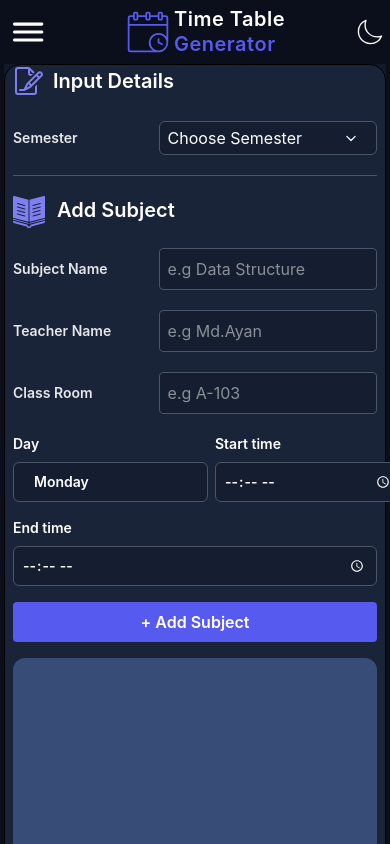
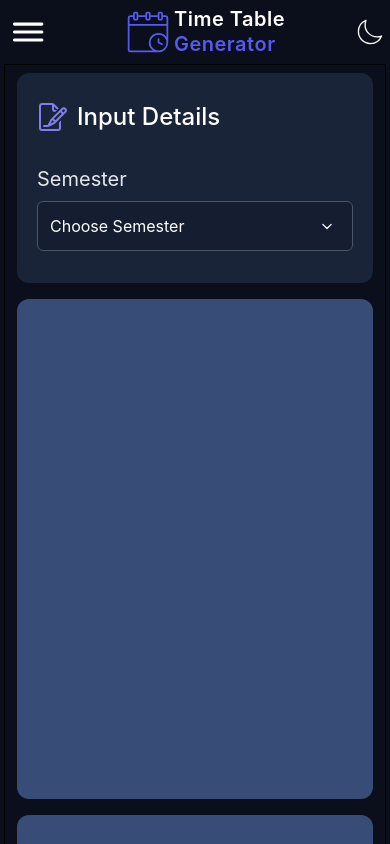
Before and after one commit to Ayan-x4/Time-table-generator, a React (Vite) app: page / in a window 390 px wide. Shown: the top 844 px of the page. Built offline with nearby package versions, Linux system fonts and the light colour scheme.

Commit message:
some small changes on design

```diff
--- a/src/App.jsx
+++ b/src/App.jsx
@@ -5,7 +5,7 @@ import Body from './components/Body'
 
 const App = () => {
   return (
-    <div>
+    <div className='overflow-y-scroll [&::-webkit-scrollbar]:hidden [-ms-overflow-style:none] [scrollbar-width:none]'>
     <Body/>
     </div>
   )
--- a/src/components/Input.jsx
+++ b/src/components/Input.jsx
@@ -2,8 +2,8 @@ import React from "react";
 
 const Input = () => {
   return (
-    <div className="h-full bg-[#1A2438] md:w-[95%] w-full rounded-2xl border-1 flex-col md:p-5 px-2 ">
-      <div className="md:h-full   md:rounded-[0] rounded-xl  md:mb-0 mb-4   ">
+    <div className="h-full md:bg-[#1A2438] bg-[#0A0F1B] md:w-[95%] w-full md:rounded-2xl border-1 flex-col md:p-6 p-2 px-3 ">
+      <div className="md:h-full   md:rounded-[0] rounded-xl  md:mb-0 mb-4  md:block hidden ">
         <div className="text-white flex gap-2 items-center mb-6">
           <span>
             <svg
@@ -223,7 +223,96 @@ const Input = () => {
           <h1 className="text-md font-semibold">+ Add Subject</h1>
         </button>
       </div>
-      <div className="h-[200px] md:hidden  bg-[#374c76]  rounded-xl md:mb-0 mb-4  "></div>
+      <div className="h-[210px] md:hidden  bg-[#1A2438]  rounded-xl md:mb-0 mb-4 p-5  ">
+         <div className="text-white flex gap-2 items-center mt-2 mb-8">
+          <span>
+            <svg
+              className="h-8"
+              viewBox="0 0 32 32"
+              data-name="Layer 1"
+              id="Layer_1"
+              xmlns="http://www.w3.org/2000/svg"
+              fill="#7F7FF1"
+            >
+              <g id="SVGRepo_bgCarrier" stroke-width="0"></g>
+              <g
+                id="SVGRepo_tracerCarrier"
+                stroke-linecap="round"
+                stroke-linejoin="round"
+              ></g>
+              <g id="SVGRepo_iconCarrier">
+                <defs>
+                  <style></style>
+                </defs>
+                <title></title>
+                <path
+                  class="cls-1"
+                  d="M22,27a1,1,0,0,1-1,1H5a1,1,0,0,1-1-1V5A1,1,0,0,1,5,4h9.76L15,4V8a3,3,0,0,0,3,3l2-2H18a1,1,0,0,1-1-1V5.41L20.29,8.7l.89-.89.52-.52L17.59,3.17A4,4,0,0,0,14.76,2H5A3,3,0,0,0,2,5V27a3,3,0,0,0,3,3H21a3,3,0,0,0,3-3V19.42l-2,2Z"
+                ></path>
+                <path
+                  class="cls-1"
+                  d="M29,7.24a2.86,2.86,0,0,0-4.39,0l-2,2L14.11,17.7a6.09,6.09,0,0,0-.93,1.23L10.69,24H7a1,1,0,0,0,0,2h4a1,1,0,0,0,.67-.27.58.58,0,0,0,.18,0L17.36,23a5.87,5.87,0,0,0,1.14-.9l.56-.55h0L27,13.62l2-2a3.07,3.07,0,0,0,1-2.19A3.11,3.11,0,0,0,29,7.24ZM16.67,21l-.27.19-2.8,1.38,1.33-2.73a3.88,3.88,0,0,1,.47-.6l.61.61.92.93Zm1.69-1.63-.78-.77-.78-.79,6.5-6.5,1.56,1.56Zm9.19-9.19L26.27,11.5,24.71,9.93,26,8.66a1.29,1.29,0,0,1,.78-.45,1.31,1.31,0,0,1,.78.45,1.34,1.34,0,0,1,.45.78A1.37,1.37,0,0,1,27.55,10.22Z"
+                ></path>
+              </g>
+            </svg>
+          </span>
+          <h1 className="text-2xl font-medium">Input Details</h1>
+        </div>
+
+          <h3 className="text-xl text-gray-200 font-md mb-2 ">Semester</h3>
+          <div className="flex text-white justify-between items-center relative">
+          <select className="border-gray-600 border w-full bg-[#141e30] px-3 py-3 rounded-md outline-none appearance-none  ">
+            <option className="text-white">Choose Semester</option>
+            <option value="Semester-1" className="text-white">
+              Semester-1
+            </option>
+            <option value="Semester-2" className="text-white">
+              Semester-3
+            </option>
+            <option value="Semester-4" className="text-white">
+              Semester-4
+            </option>
+            <option value="Semester-5" className="text-white">
+              Semester-5
+            </option>
+            <option value="Semester-6" className="text-white">
+              Semester-6
+            </option>
+            <option value="Semester-7" className="text-white">
+              Semester-7
+            </option>
+            <option value="Semester-8" className="text-white">
+              Semester-8
+            </option>
+          </select>
+          <div className="pointer-events-none absolute right-4 top-1/2 -translate-y-1/2 text-white">
+            <svg
+              className="h-5"
+              viewBox="0 0 24 24"
+              fill="none"
+              xmlns="http://www.w3.org/2000/svg"
+              stroke="#ffffff"
+            >
+              <g id="SVGRepo_bgCarrier" stroke-width="0"></g>
+              <g
+                id="SVGRepo_tracerCarrier"
+                stroke-linecap="round"
+                stroke-linejoin="round"
+              ></g>
+              <g id="SVGRepo_iconCarrier">
+                {" "}
+                <path
+                  d="M7 10L12 15L17 10"
+                  stroke="#ffffff"
+                  stroke-width="1.5"
+                  stroke-linecap="round"
+                  stroke-linejoin="round"
+                ></path>{" "}
+              </g>
+            </svg>
+          </div>
+        </div>
+      </div>
       <div className="h-[500px] md:hidden bg-[#374c76]  rounded-xl md:mb-0 mb-4  "></div>
       <div className="h-[600px] md:hidden bg-[#374c76]  rounded-xl md:mb-0 mb-4  "></div>
       <div className="h-[60px] md:hidden  bg-[#7F7FF1]  rounded-xl md:mb-0 mb-4  "></div>
--- a/src/components/Table.jsx
+++ b/src/components/Table.jsx
@@ -16,7 +16,7 @@ const Table = () => {
           <div className="flex gap-5">
             <div className="border flex items-center gap-1 rounded-md border-gray-600">
               <IoCalendarClearOutline className="text-white pl-2 w-full" />
-              <select className="text-white py-1 mr-2 outline-none">
+              <select className="text-white bg-[#1A2438] py-1 mr-2 outline-none">
                 <option value="">All Days</option>
                 <option value="">Monday</option>
                 <option value="">Tuesday</option>
--- a/src/index.css
+++ b/src/index.css
@@ -1 +1,5 @@
 @import "tailwindcss";
+
+::-webkit-scrollbar {
+  display: none;
+}
```
Also changed, not shown: src/components/Body.jsx (line endings or trailing spaces).
